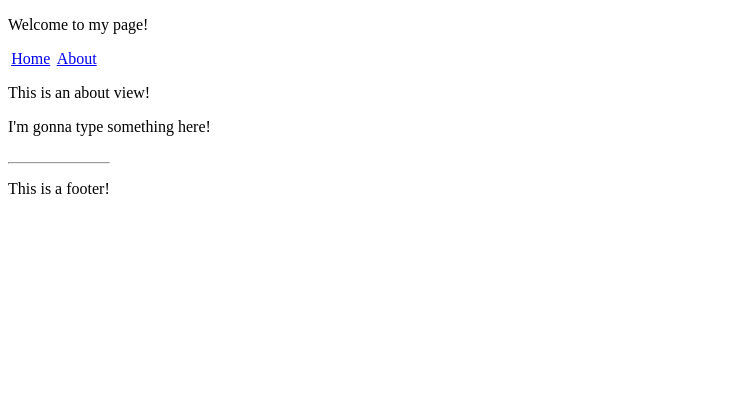
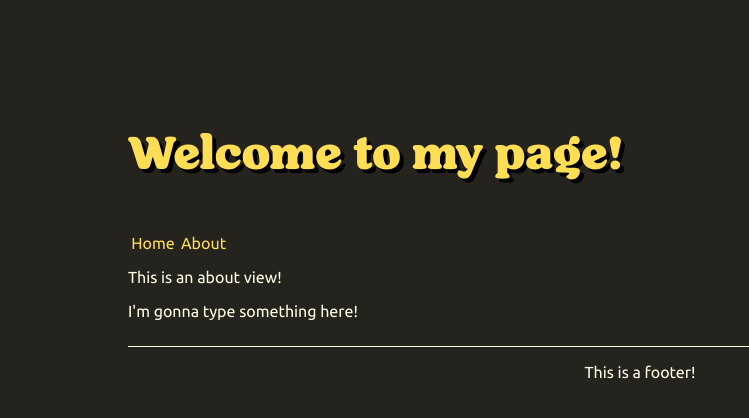
Before and after one commit to eyemotif/cv, a Vue app: page /about in a window 1280 px wide. Shown: the top 418 px of the page, without its empty margins (0-749 px from the left). Built offline with nearby package versions, Linux system fonts and the light colour scheme.

Commit message:
Add some styling

```diff
--- a/src/App.vue
+++ b/src/App.vue
@@ -1,13 +1,15 @@
 <script setup lang="ts">
-import { RouterLink, RouterView } from 'vue-router'
+import { RouterLink, RouterView, useRouter } from 'vue-router'
 import FadeController from './components/FadeController.vue'
 import FooterController from './components/FooterController.vue'
 </script>
 
 <template>
   <header>
+    <section class="welcome">
+      <p>Welcome to my page!</p>
+    </section>
     <section>
-      <p>Welcome to my page!</p>
       <nav>
         <RouterLink :to="{ name: 'home' }">Home</RouterLink>
         <RouterLink :to="{ name: 'about' }">About</RouterLink>
@@ -15,11 +17,11 @@ import FooterController from './components/FooterController.vue'
     </section>
   </header>
 
-  <FadeController>
-    <section id="content">
+  <section id="content">
+    <FadeController>
       <RouterView />
-    </section>
-  </FadeController>
+    </FadeController>
+  </section>
 
   <FooterController>
     <br>
@@ -32,4 +34,32 @@ import FooterController from './components/FooterController.vue'
 nav>* {
   margin: 0.2em;
 }
+
+header .welcome {
+  font-family: Hornbill;
+  text-shadow: 0.25rem 0.25rem black;
+  font-size: 3rem;
+  color: #FFDD55;
+}
+
+footer {
+  width: 80%;
+  text-align: center;
+}
+
+footer hr {
+  height: 1px;
+  border-width: 0;
+  color: var(--main-fore-color);
+  background-color: var(--main-fore-color);
+
+  /* --mask:
+    radial-gradient(3.75px at 50% 5.25px, #000 99%, #0000 101%) calc(50% - 6px) 0/12px 51% repeat-x,
+    radial-gradient(3.75px at 50% -2.25px, #0000 99%, #000 101%) 50% 3px/12px calc(51% - 3px) repeat-x,
+    radial-gradient(3.75px at 50% calc(100% - 5.25px), #000 99%, #0000 101%) calc(50% - 6px) 100%/12px 51% repeat-x,
+    radial-gradient(3.75px at 50% calc(100% + 2.25px), #0000 99%, #000 101%) 50% calc(100% - 3px)/12px calc(51% - 3px) repeat-x;
+  -webkit-mask: var(--mask);
+  mask: var(--mask); */
+
+}
 </style>
--- a/src/assets/main.css
+++ b/src/assets/main.css
@@ -0,0 +1,23 @@
+@import url('https://fonts.googleapis.com/css2?family=Ubuntu&display=swap');
+
+@font-face {
+    font-family: Hornbill;
+    src: url('@/assets/Hornbill-Personal Use Black.otf');
+}
+
+:root {
+    --main-fore-color: #fffde3;
+    --main-back-color: #25231e;
+}
+
+body {
+    font-family: 'Ubuntu';
+    color: var(--main-fore-color);
+    background-color: var(--main-back-color);
+    margin: 10%;
+}
+
+a {
+    text-decoration: none;
+    color: #FFDD55;
+}
--- a/src/components/FadeController.vue
+++ b/src/components/FadeController.vue
@@ -6,7 +6,6 @@ onMounted(() => {
     const route = useRoute()
 
     function triggerFadeIn() {
-        console.log('fade')
         const content = document.querySelector<HTMLElement>('.fade')!
         content.style.animation = 'none'
         content.offsetHeight
--- a/src/components/FooterController.vue
+++ b/src/components/FooterController.vue
@@ -8,11 +8,13 @@ onMounted(() => {
 
     function moveFooter() {
         setTimeout(() => {
-            console.log(footer.style.top = `${document.querySelector('#content')!.getBoundingClientRect().bottom}px`)
+            footer.style.top = `${document.querySelector('#content')!.getBoundingClientRect().bottom}px`
+        }, 20)
+    }
 
-        }, 10)
-    }
     watch(() => route.fullPath, moveFooter)
+    addEventListener('resize', moveFooter)
+
     moveFooter()
 })
 </script>
@@ -25,7 +27,6 @@ onMounted(() => {
 
 <style scoped>
 footer {
-    bottom: 0;
     position: absolute;
     transition: top 0.5s;
 }
--- a/src/main.ts
+++ b/src/main.ts
@@ -3,6 +3,7 @@ import App from './App.vue'
 import router from './router'
 
 import './assets/main.css'
+import './assets/Hornbill-Personal Use Black.otf'
 
 const app = createApp(App)
 
```
Also changed, not shown: src/assets/Hornbill-Personal Use Black.otf (added).
